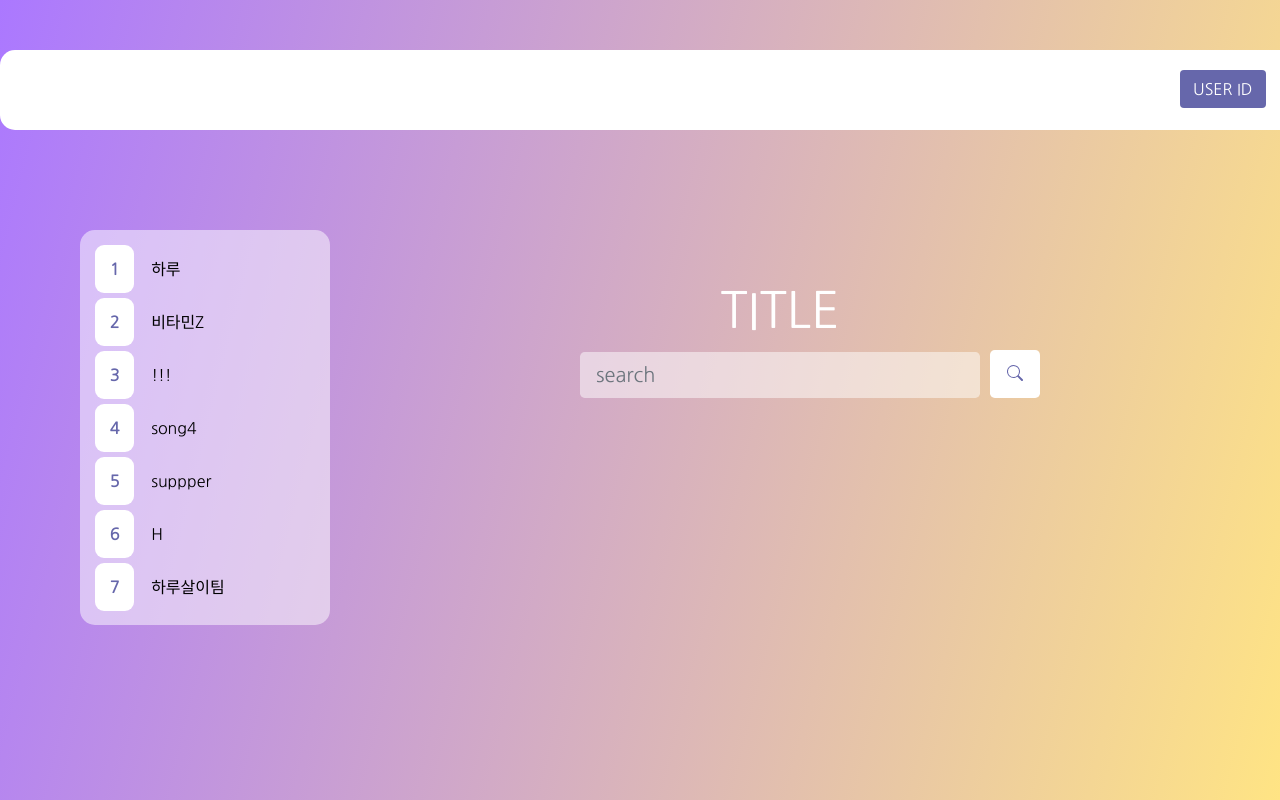
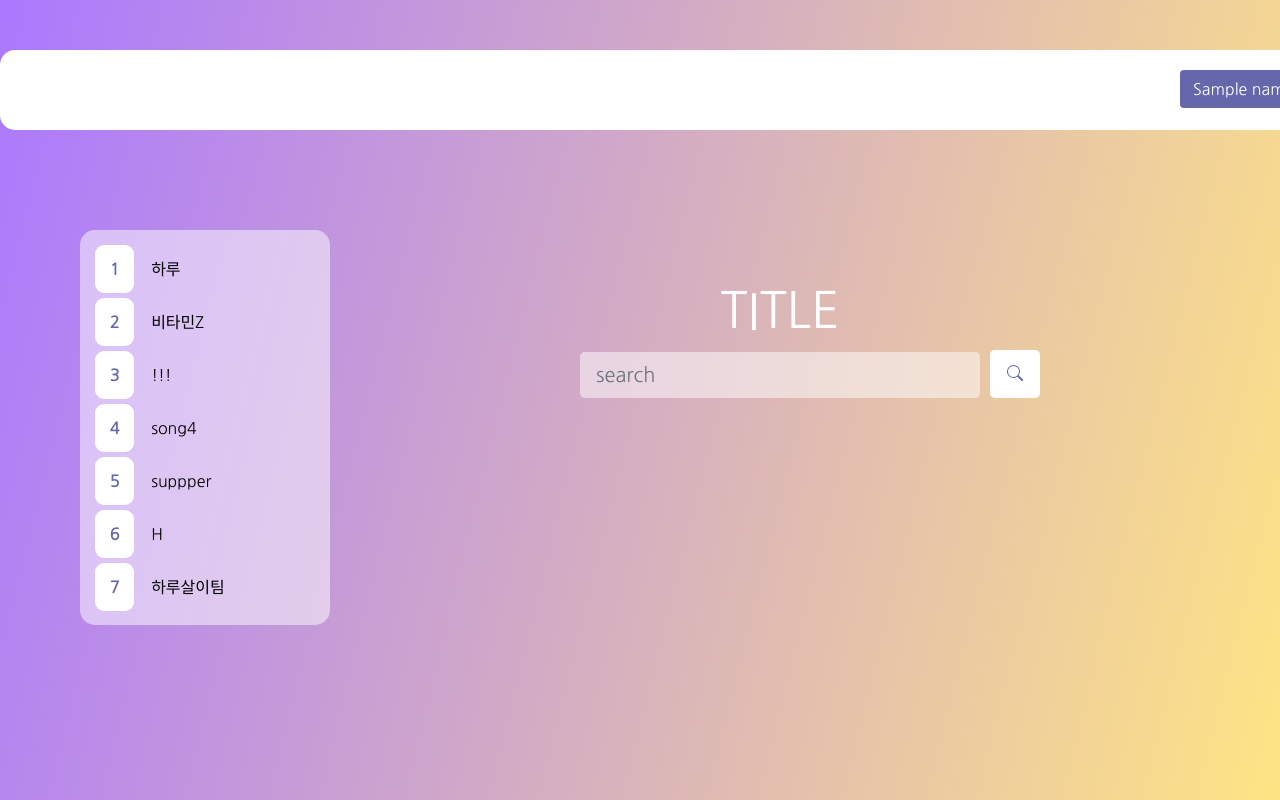
Before and after one commit to devlse/HASHTAG, a Flask app: template templates/Mainlogin.html in a window 1280 px wide. Run offline with Flask 2, Linux system fonts and the light colour scheme; the template is opened without the code that fills it: most values are stand-ins (such as "Sample title", 1, 10 or a date in 2020); some libraries are stand-ins or nearby versions.

Commit message:
ADD MainLoginPage userID

```diff
--- a/app.py
+++ b/app.py
@@ -38,8 +38,9 @@ def mainPage():
     return render_template('Mainlogout.html')
 
 @app.route('/main-page')
-def mainPage2():
-    return render_template('Mainlogin.html')
+@check
+def mainPage2(args):
+    return render_template('Mainlogin.html', name=args)
 
 #로그인페이지
 @app.route('/login-page')
@@ -58,7 +59,6 @@ def mywordPage():
 
 #로그인버튼
 @app.route('/login', methods=['POST'])
-@check
 def login():
     id_receive = request.form['id_give']
     pw_receive = request.form['pw_give']
--- a/templates/Mainlogin.html
+++ b/templates/Mainlogin.html
@@ -166,7 +166,7 @@
             <!--아이디 불러오기-->
             <div class="useridbtn">
                 <button type="button" class="btn text-white" onclick="gotorecordlist()"
-                    style="background-color: #6667AB;">USER ID</button>
+                    style="background-color: #6667AB;">{{name}}</button>
             </div>
         </div>
         <div class="searchbox">
```
